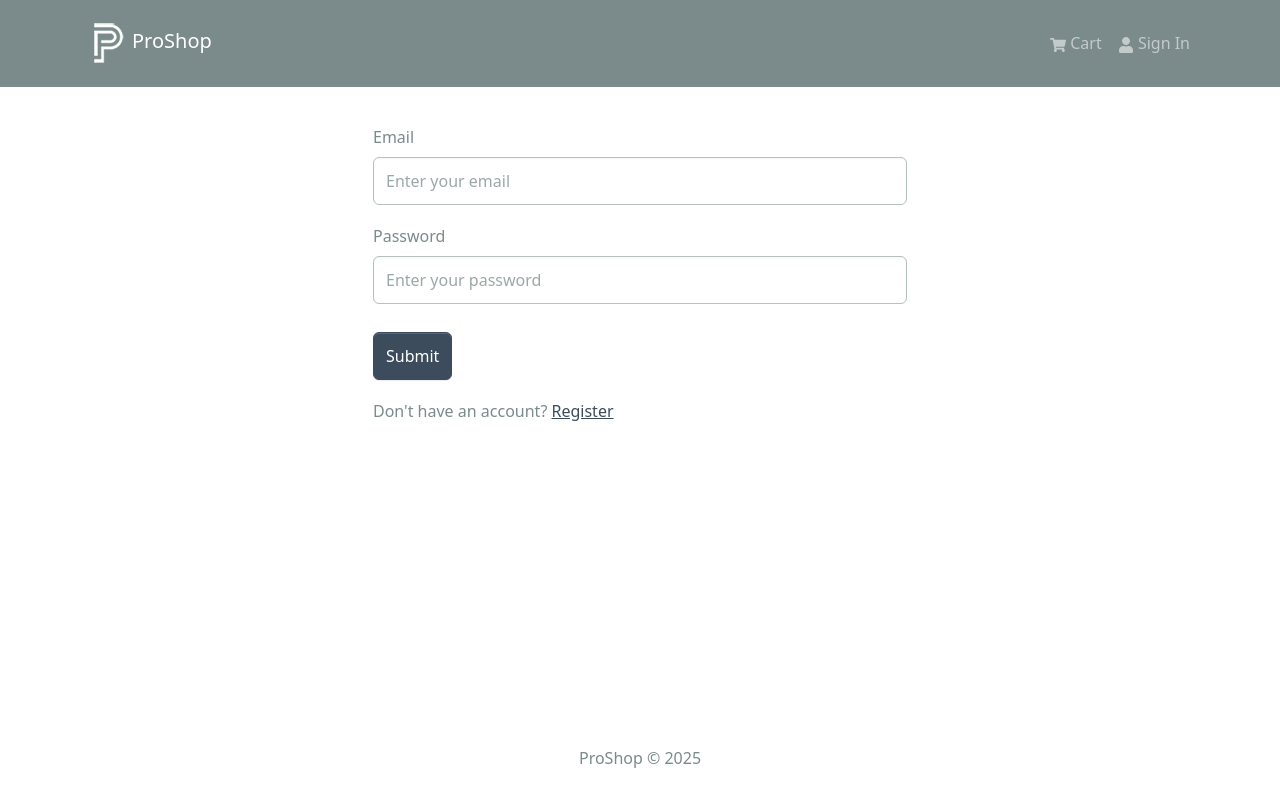
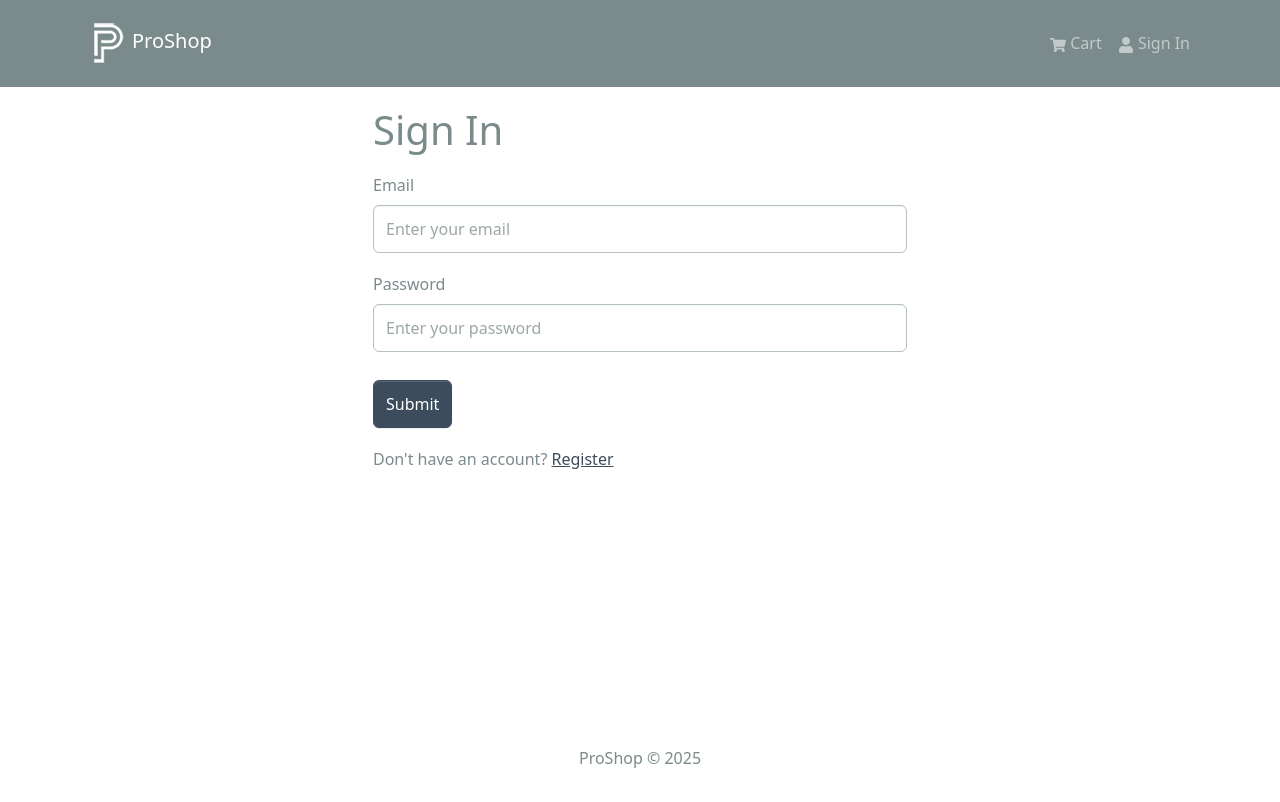
Before and after one commit to Saikiran-Reddy14/Proshop, a React (Create React App) app in the folder frontend/: page /login in a window 1280 px wide. Shown: the top 802 px of the page. Built offline with nearby package versions, Linux system fonts and the light colour scheme.

Commit message:
added heading

```diff
--- a/frontend/src/pages/LoginPage.js
+++ b/frontend/src/pages/LoginPage.js
@@ -49,6 +49,7 @@ const LoginPage = () => {
 
   return (
     <FormContainer>
+      <h1>Sign In</h1>
       <Form onSubmit={submitHandler}>
         <Form.Group controlId="email" className="my-3">
           <Form.Label>Email</Form.Label>
```
